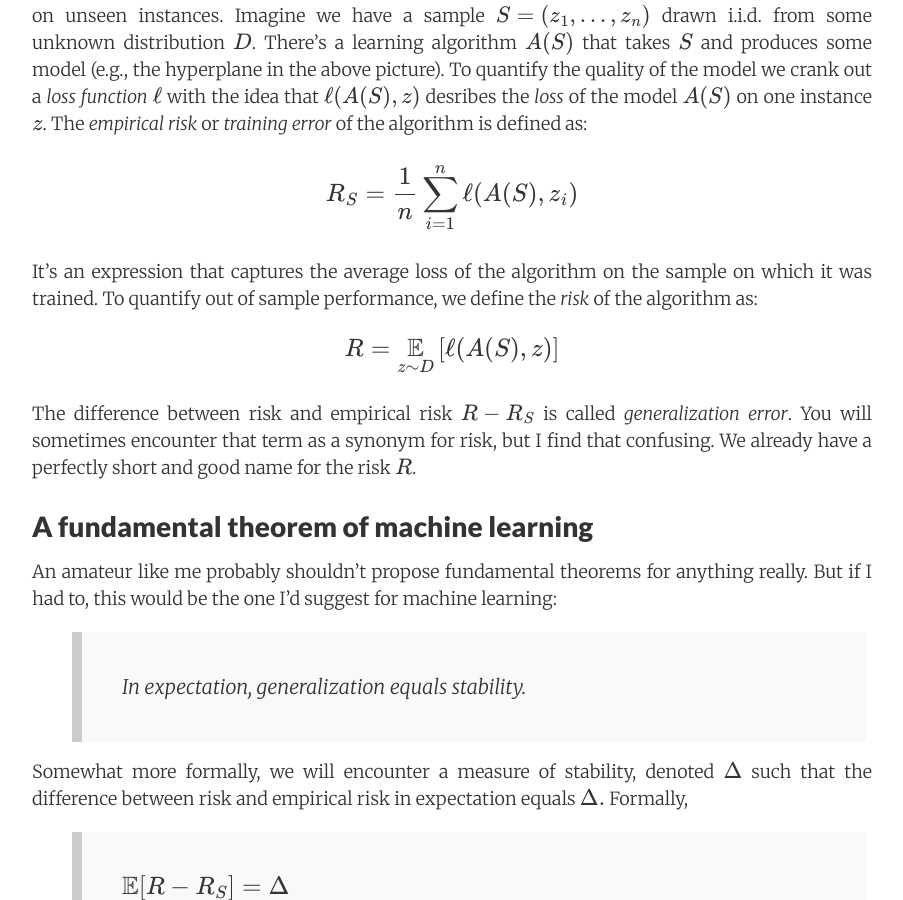
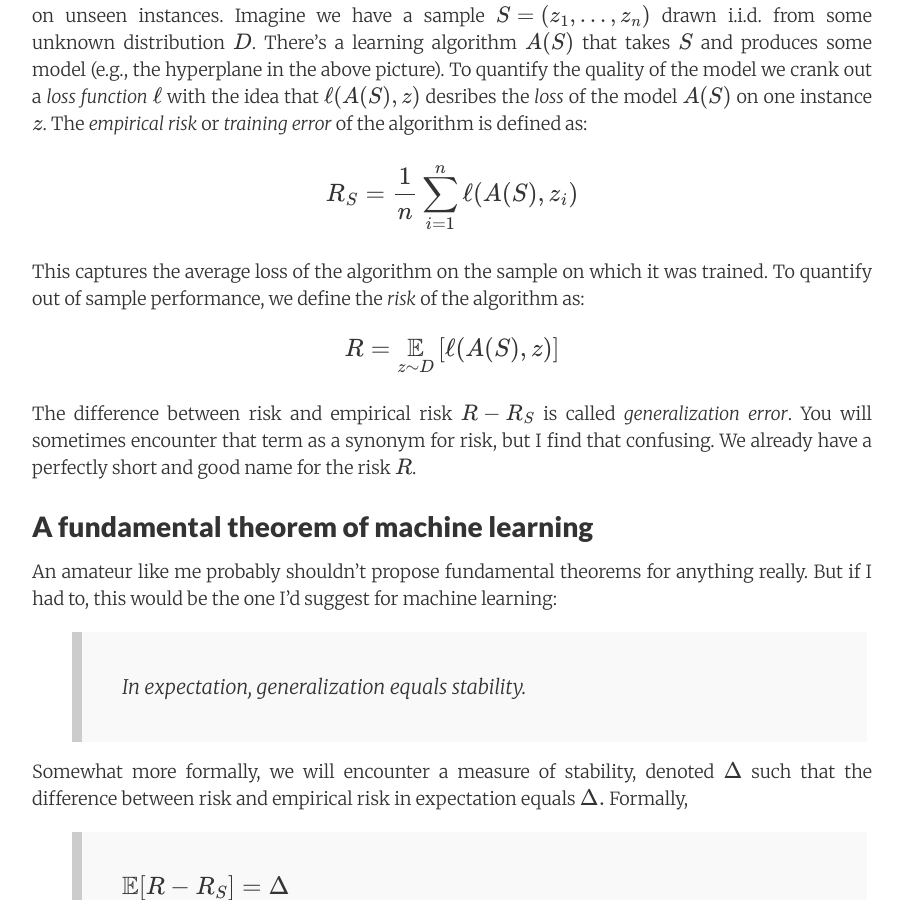
Before and after one commit to offconvex/offconvex.github.io, a Jekyll site: the page built from _posts/2016-03-11-stability.md, in a window 1280 px wide and 900 px high, scrolled down 1738 px. Shown: the whole window, without its empty margins (188-1091 px from the left). Built offline with Jekyll 4.4.1, drawn with Linux system fonts in a browser that asks for light colours; nearby versions of some CDN libraries; formulas are drawn with MathJax 3; comment, search, counter and statistics services are not loaded.

Commit message:
stability draft

```diff
--- a/_posts/2016-03-11-stability.md
+++ b/_posts/2016-03-11-stability.md
@@ -72,7 +72,7 @@ $$
 R_S = \frac1n \sum_{i=1}^n \ell(A(S), z_i)
 $$
 
-It's an expression that captures the average loss of the algorithm on the sample on which it was trained. To quantify out of sample performance, we define the *risk* of the algorithm as:
+This captures the average loss of the algorithm on the sample on which it was trained. To quantify out of sample performance, we define the *risk* of the algorithm as:
 
 $$
 R = \mathop{\mathbb{E}}_{z\sim D}\left[ \ell(A(S), z) \right]
```
